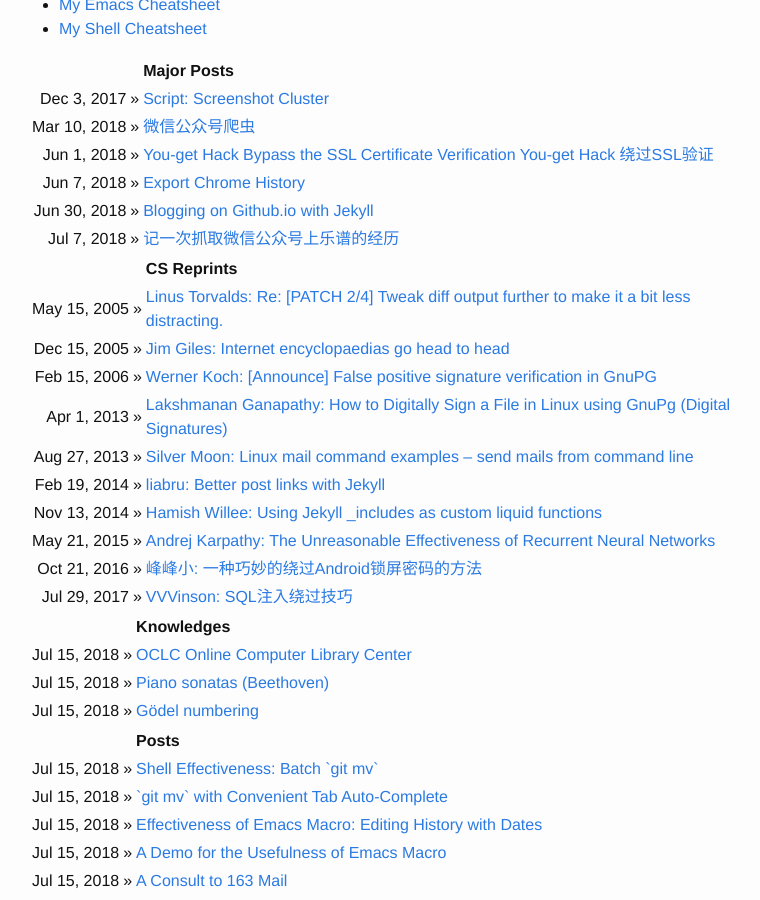
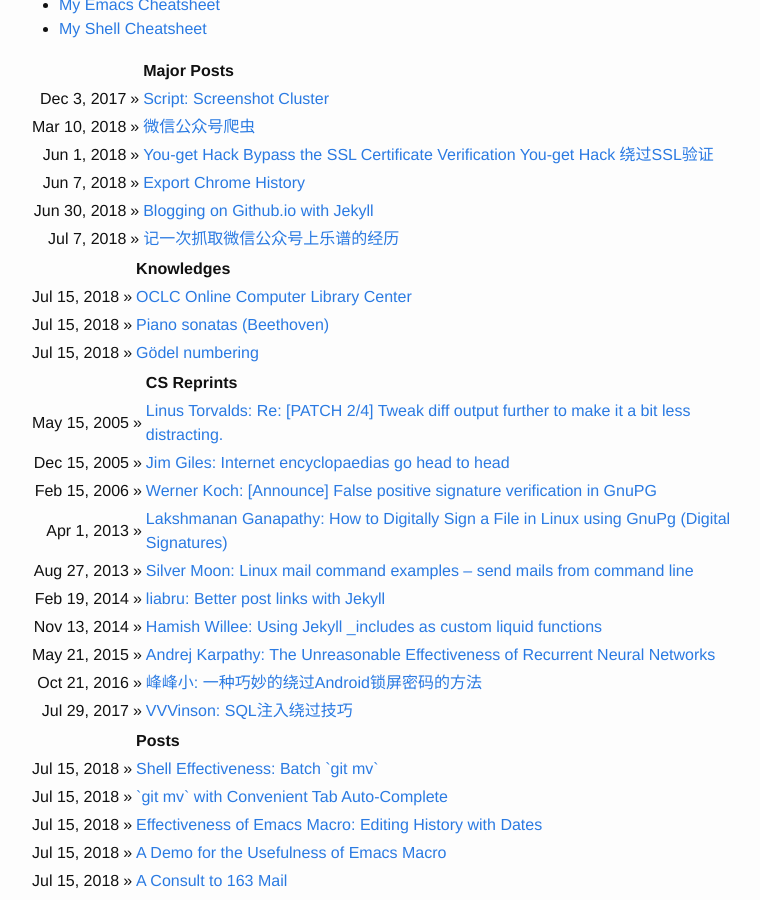
Before and after one commit to ggaarder7/yanhh0.github.io, a Jekyll site: the page built from index.md, in a window 1280 px wide and 900 px high, scrolled down 243 px. Shown: the whole window, without its empty margins (241-1001 px from the left). Built offline with Jekyll 4.4.1, drawn with Linux system fonts in a browser that asks for light colours.

Commit message:
*** empty log message ***

```diff
--- a/index.md
+++ b/index.md
@@ -10,10 +10,10 @@
 - [My Shell Cheatsheet]({% link blog/shell-cheatsheet.md %})
 
 {% include index.html title='Major Posts' collection=site.majors %}
+{% include index.html title='Knowledges'
+                      collection=site.knowledges %}
 {% include index.html title='CS Reprints'
                       collection=site.reprints_cs %}
-{% include index.html title='Knowledges'
-                      collection=site.knowledges %}
 {% include index.html title='Posts' collection=site.posts %}
 {% include index.html title='Tabs' collection=site.tabs %}
 {% include index.html title='Reprints' collection=site.reprints %}
```
